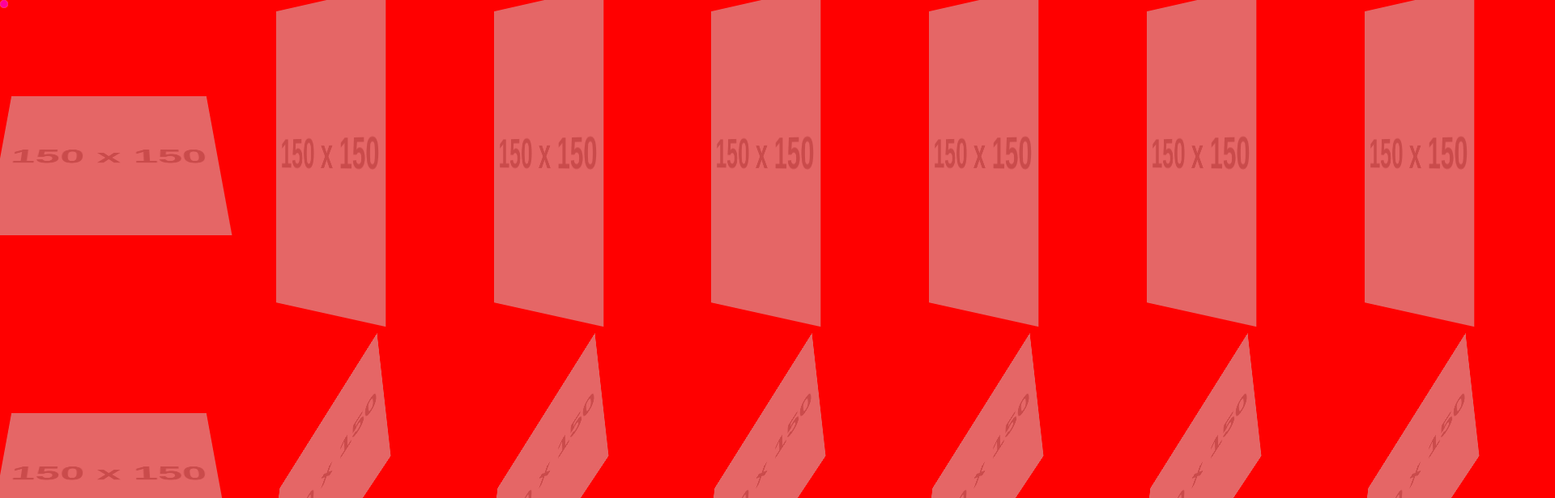
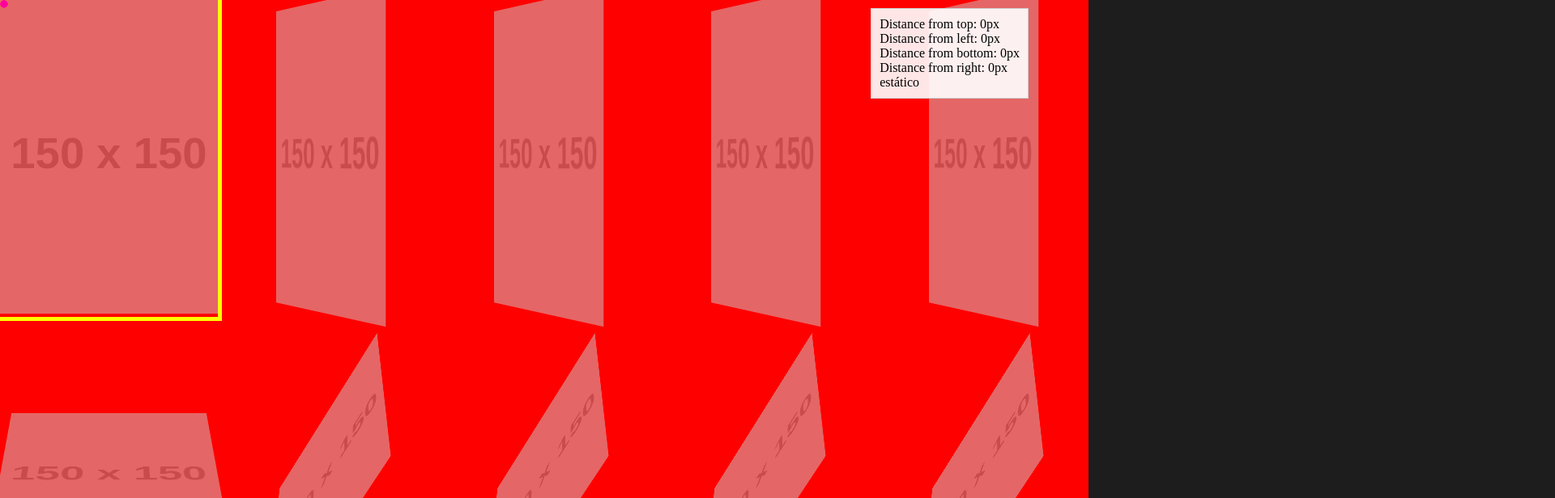
Before and after one commit to TylorDev/Tylordev, a React (Vite) app: page / in a window 1280 px wide. Shown: the top 616 px of the page at 81% size, 1920 px wide, since content can reach past the window. Built offline with nearby package versions, Linux system fonts and the light colour scheme.

Commit message:
creating distance, center

```diff
--- a/src/App.scss
+++ b/src/App.scss
@@ -52,8 +52,8 @@ body {
   width: 100%;
   height: 100%;
   display: grid;
-  grid-template-columns: repeat(10, 1fr);
-  grid-template-rows: repeat(5, 1fr);
+  grid-template-columns: repeat(5, 1fr);
+  grid-template-rows: repeat(3, 1fr);
   background-color: rgb(255, 0, 0);
   align-items: center;
   justify-items: center;
--- a/src/Components/DragComponent.jsx
+++ b/src/Components/DragComponent.jsx
@@ -1,14 +1,15 @@
+import { useRef, useState, useEffect } from "react";
 import { Grid } from "./Grid";
 
 export function DragComponent({
-  dragBoxAreaRef,
+  AreaRef,
   position,
   handleMouseDown,
   dragging,
 }) {
   return (
     <div
-      ref={dragBoxAreaRef}
+      ref={AreaRef}
       className="BOX"
       style={{
         left: `${position.x}px`,
--- a/src/Components/DragContext.jsx
+++ b/src/Components/DragContext.jsx
@@ -37,6 +37,7 @@ const DragProvider = ({ children }) => {
     y: 0,
   });
 
+  const [direction, setDirection] = useState("center");
   //Obtiene la posision del ultimo click. en la pantalla.
   const handleClick = useCallback(() => {
     if (!dragging) {
@@ -68,13 +69,14 @@ const DragProvider = ({ children }) => {
       }
     };
     updateContainerPosition();
+
     window.addEventListener("resize", updateContainerPosition);
     window.addEventListener("scroll", updateContainerPosition);
     return () => {
       window.removeEventListener("resize", updateContainerPosition);
       window.removeEventListener("scroll", updateContainerPosition);
     };
-  }, [lastClick, MousePosition]);
+  }, [lastClick, MousePosition, direction]);
 
   //Mouse al box si draggin es true.
   useEffect(() => {
@@ -102,9 +104,91 @@ const DragProvider = ({ children }) => {
     };
   }, [dragging, lastClick]);
 
+  const [startPosition, setStartPosition] = useState({ x: 0, y: 0 });
+  const [currentPosition, setCurrentPosition] = useState({ x: 0, y: 0 });
+
+  const handleDown = (event) => {
+    const { clientX, clientY } = event;
+    setStartPosition({ x: clientX, y: clientY });
+    setCurrentPosition({ x: clientX, y: clientY });
+  };
+
+  const handleMouseMove = (event) => {
+    setCurrentPosition({ x: event.clientX, y: event.clientY });
+  };
+
+  const calculateDirection = () => {
+    const deltaX = currentPosition.x - startPosition.x;
+    const deltaY = currentPosition.y - startPosition.y;
+
+    if (Math.abs(deltaX) > Math.abs(deltaY)) {
+      if (deltaX > 0) {
+        if (deltaY > 0) {
+          return "abajo derecha ";
+        } else if (deltaY < 0) {
+          return "arriba derecha";
+        } else {
+          return "derecha";
+        }
+      } else {
+        if (deltaY > 0) {
+          return "abajo izquierda";
+        } else if (deltaY < 0) {
+          return "arriba izquierda";
+        } else {
+          return "izquierda";
+        }
+      }
+    } else {
+      if (deltaY > 0) {
+        return "abajo";
+      } else if (deltaY < 0) {
+        return "arriba";
+      } else {
+        if (deltaX > 0) {
+          return "derecha";
+        } else if (deltaX < 0) {
+          return "izquierda";
+        } else {
+          return "estático"; // Puedes cambiar esto según tus necesidades
+        }
+      }
+    }
+  };
+
+  useEffect(() => {
+    const direction = calculateDirection();
+    setDirection(direction);
+  }, [currentPosition, startPosition]);
+
+  useEffect(() => {
+    document.addEventListener("mousemove", handleMouseMove);
+    document.addEventListener("mousedown", handleDown);
+
+    return () => {
+      document.removeEventListener("mousemove", handleMouseMove);
+      document.removeEventListener("mousedown", handleDown);
+    };
+  }, []);
+
+  const centrar = (posX, posY) => {
+    setPosition({
+      x: posX,
+      y: posY,
+    });
+  };
+
   return (
     <DragContext.Provider
-      value={{ dragBoxAreaRef, position, handleMouseDown, dragging }}
+      value={{
+        dragBoxAreaRef,
+        position,
+        handleMouseDown,
+        dragging,
+        direction,
+        metadata,
+        centrar,
+      }}
     >
       {children}
     </DragContext.Provider>
--- a/src/Components/Gallery.jsx
+++ b/src/Components/Gallery.jsx
@@ -1,22 +1,116 @@
-import { useContext } from "react";
+/* eslint-disable react/prop-types */
+import { useContext, useState, useEffect } from "react";
 import "./Gallery.scss";
 import { DragContext } from "./DragContext";
+
 import { DragComponent } from "./DragComponent";
 
 function Gallery() {
-  const { dragBoxAreaRef, position, handleMouseDown, dragging } =
+  const { dragBoxAreaRef, position, handleMouseDown, dragging, direction } =
     useContext(DragContext);
 
   return (
     <div className="Gallery">
       <DragComponent
-        dragBoxAreaRef={dragBoxAreaRef}
+        AreaRef={dragBoxAreaRef}
         position={position}
         handleMouseDown={handleMouseDown}
         dragging={dragging}
       />
-      ;
+
+      <ViewportDistance
+        targetRef={dragBoxAreaRef}
+        direction={direction}
+      ></ViewportDistance>
+      <KeyEventsComponent targetRef={dragBoxAreaRef}></KeyEventsComponent>
     </div>
   );
 }
 export default Gallery;
+
+const ViewportDistance = ({ targetRef }) => {
+  const { direction } = useContext(DragContext);
+
+  const [distance, setDistance] = useState({
+    top: 0,
+    left: 0,
+    bottom: 0,
+    right: 0,
+  });
+
+  const calculateDistance = () => {
+    // Obtenemos las coordenadas del elemento objetivo
+    const { top, left, bottom, right } =
+      targetRef.current.getBoundingClientRect();
+
+    // Obtenemos el ancho y alto del viewport
+    const viewportWidth =
+      window.innerWidth || document.documentElement.clientWidth;
+    const viewportHeight =
+      window.innerHeight || document.documentElement.clientHeight;
+
+    // Calculamos la distancia desde el borde del viewport al elemento
+    setDistance({
+      top: Math.max(0, top), // La distancia no puede ser menor que 0
+      left: Math.max(0, left), // La distancia no puede ser menor que 0
+      bottom: Math.max(0, viewportHeight - bottom), // La distancia no puede ser menor que 0
+      right: Math.max(0, viewportWidth - right), // La distancia no puede ser menor que 0
+    });
+  };
+
+  useEffect(() => {
+    const handleMouseMove = () => {
+      calculateDistance();
+    };
+
+    window.addEventListener("mousemove", handleMouseMove);
+
+    return () => {
+      window.removeEventListener("mousemove", handleMouseMove);
+    };
+  }, []); // Ejecutar solo una vez al montar el componente
+
+  return (
+    <div className="viewport-distance">
+      <div>Distance from top: {distance.top}px</div>
+      <div>Distance from left: {distance.left}px</div>
+      <div>Distance from bottom: {distance.bottom}px</div>
+      <div>Distance from right: {distance.right}px</div>
+      <div>{direction}</div>
+    </div>
+  );
+};
+
+const KeyEventsComponent = ({ targetRef }) => {
+  const { centrar } = useContext(DragContext);
+  useEffect(() => {
+    const handleKeyDown = (event) => {
+      const { width, height } = targetRef.current.getBoundingClientRect();
+
+      switch (event.key) {
+        case "q":
+          console.log("La tecla Q ha sido presionada");
+          break;
+        case "w":
+          centrar(0, -height / 4);
+
+          console.log(width, height);
+          break;
+
+        case "e":
+          console.log("La tecla E ha sido presionada");
+          break;
+        default:
+          break;
+      }
+    };
+
+    document.addEventListener("keydown", handleKeyDown);
+
+    return () => {
+      document.removeEventListener("keydown", handleKeyDown);
+    };
+  }, []);
+
+  return <div style={{ display: "none" }}></div>;
+};
--- a/src/Components/Gallery.scss
+++ b/src/Components/Gallery.scss
@@ -2,52 +2,26 @@
     display: flex;
     height: max-content;
     width: max-content;
-
     align-items: center;
     justify-content: center;
     justify-items: center;
     align-content: center;
+    background-color: rgb(0, 0, 0);
 
-    background-color: rgb(0, 0, 0);
 
     img {
         pointer-events: none;
     }
+}
 
 
 
 
+.viewport-distance {
+    position: fixed;
+    top: 10px;
+    right: 10px;
+    background-color: rgba(255, 255, 255, 0.9);
+    padding: 10px;
+    border: 1px solid #ccc;
 }
-
-
-.container {
-    font-family: Arial, Helvetica, sans-serif;
-    font-weight: bold;
-    position: fixed;
-    top: 0;
-    left: 0;
-    width: 100%;
-    height: 100%;
-    flex-direction: column;
-    display: flex;
-    align-items: center;
-    justify-content: center;
-    pointer-events: none;
-    color: yellow;
-    text-shadow: 1px 1px 1px rgb(0, 0, 0);
-    z-index: 999;
-
-
-    p {
-        margin: 0;
-    }
-
-}
-
-
-.placeholder {
-    width: 100%;
-    height: 100%;
-    background-color: rgb(255, 0, 0);
-
-}
--- a/src/Components/Grid.jsx
+++ b/src/Components/Grid.jsx
@@ -4,7 +4,7 @@ import LocalObject from "./LocalObject";
 export function Grid({ index, dragging }) {
   return (
     <div key={index} className={`Example `}>
-      {Array.from({ length: 50 }, (_, index) => (
+      {Array.from({ length: 15 }, (_, index) => (
         <LocalObject key={index} isDragging={dragging}>
           <div
             className={`image-ex ${
--- a/src/Components/MouseController.jsx
+++ b/src/Components/MouseController.jsx
@@ -1,4 +1,4 @@
-import { useState, useEffect, useRef, Children } from "react";
+import { useState, useEffect, useRef } from "react";
 import "./MouseController.scss";
 
 function MouseController({ children }) {
```
